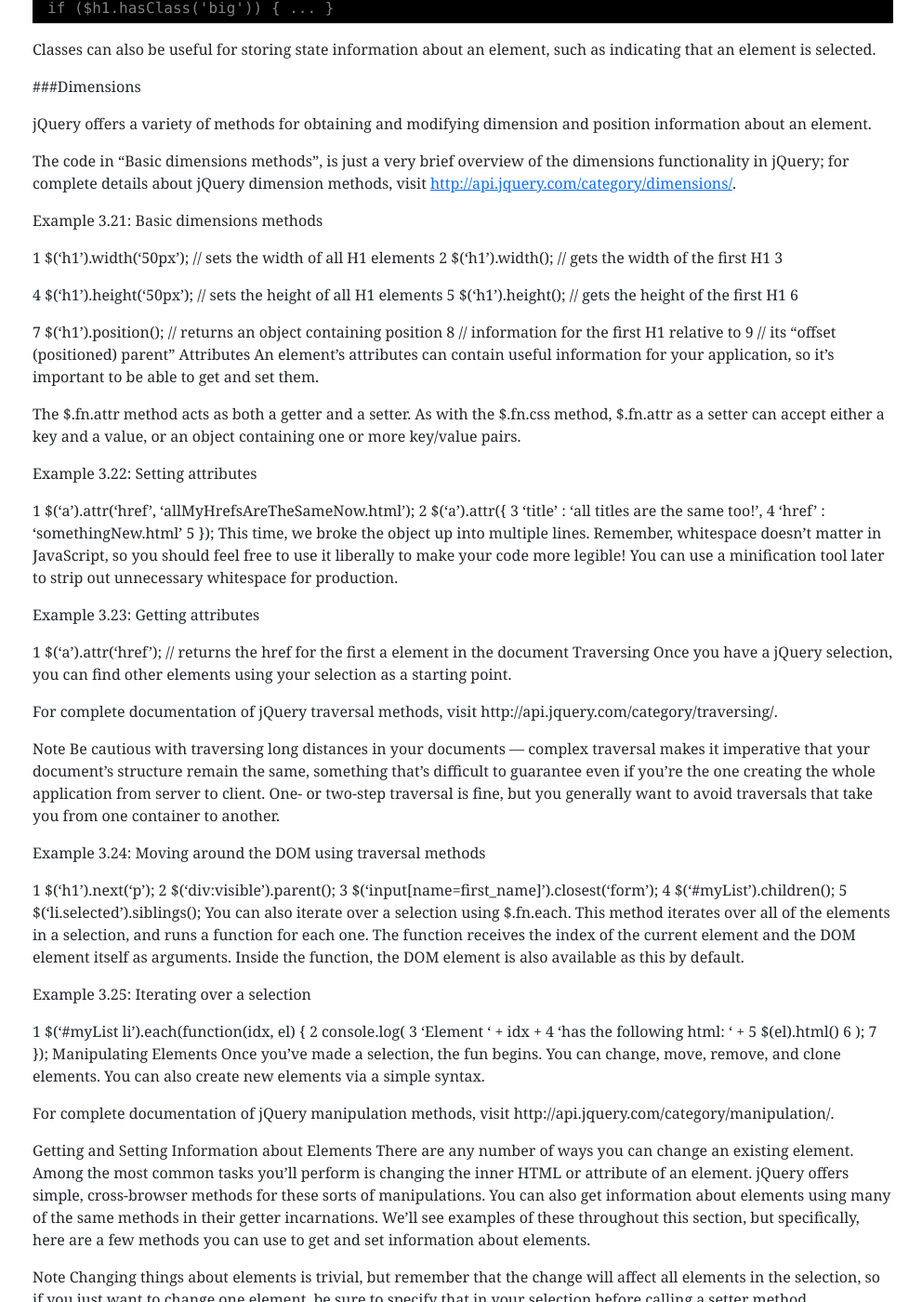
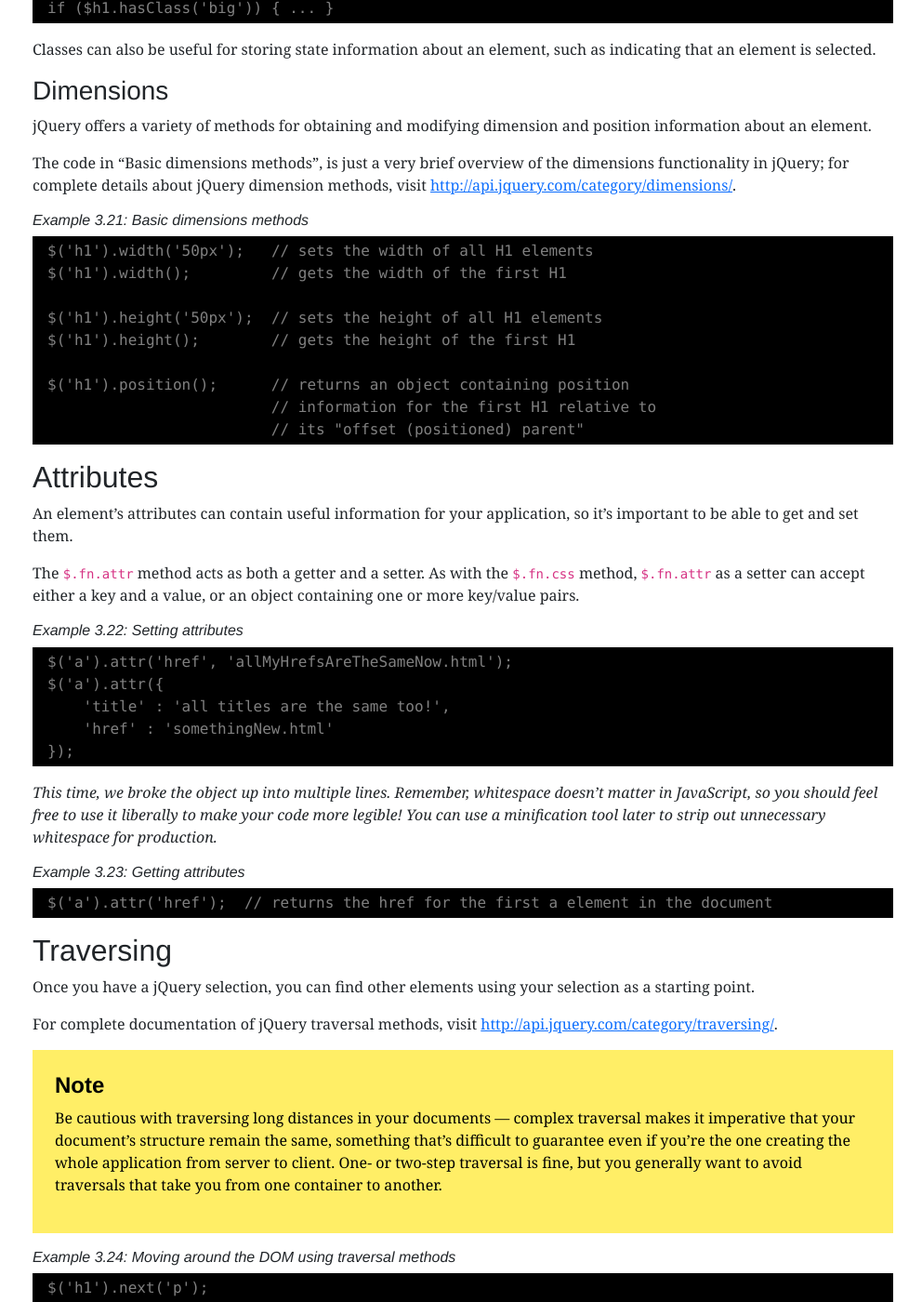
Before and after one commit to dan-carroll/jquery-fundamentals, a Jekyll site: the page built from legacy/ch03-jq-basics.md, in a window 1280 px wide and 1400 px high, scrolled down 7422 px. Shown: the whole window at 93% size, without its empty margins (142-1134 px from the left). Built offline with Jekyll 4.4.1, drawn with Linux system fonts in a browser that asks for light colours; some of the changed text lies outside the part shown.

Commit message:
Update ch03-jq-basics.md

````diff
--- a/legacy/ch03-jq-basics.md
+++ b/legacy/ch03-jq-basics.md
@@ -345,106 +345,102 @@ if ($h1.hasClass('big')) { ... }
 
 Classes can also be useful for storing state information about an element, such as indicating that an element is selected.
 
-###Dimensions
+### Dimensions
 
 jQuery offers a variety of methods for obtaining and modifying dimension and position information about an element.
 
 The code in “Basic dimensions methods”, is just a very brief overview of the dimensions functionality in jQuery; for complete details about jQuery dimension methods, visit [http://api.jquery.com/category/dimensions/](http://api.jquery.com/category/dimensions/).
 
-Example 3.21: Basic dimensions methods
+###### Example 3.21: Basic dimensions methods
 
-1
+``` js
 $('h1').width('50px');   // sets the width of all H1 elements
-2
 $('h1').width();         // gets the width of the first H1
-3
 
-4
 $('h1').height('50px');  // sets the height of all H1 elements
-5
 $('h1').height();        // gets the height of the first H1
-6
 
-7
 $('h1').position();      // returns an object containing position
-8
                          // information for the first H1 relative to
-9
                          // its "offset (positioned) parent"
-Attributes
+```
+
+## Attributes
+
 An element's attributes can contain useful information for your application, so it's important to be able to get and set them.
 
-The $.fn.attr method acts as both a getter and a setter. As with the $.fn.css method, $.fn.attr as a setter can accept either a key and a value, or an object containing one or more key/value pairs.
+The `$.fn.attr` method acts as both a getter and a setter. As with the `$.fn.css` method, `$.fn.attr` as a setter can accept either a key and a value, or an object containing one or more key/value pairs.
 
-Example 3.22: Setting attributes
+###### Example 3.22: Setting attributes
 
-1
+``` js
 $('a').attr('href', 'allMyHrefsAreTheSameNow.html');
-2
 $('a').attr({
-3
     'title' : 'all titles are the same too!',
-4
     'href' : 'somethingNew.html'
-5
 });
-This time, we broke the object up into multiple lines. Remember, whitespace doesn't matter in JavaScript, so you should feel free to use it liberally to make your code more legible! You can use a minification tool later to strip out unnecessary whitespace for production.
+```
 
-Example 3.23: Getting attributes
+*This time, we broke the object up into multiple lines. Remember, whitespace doesn't matter in JavaScript, so you should feel free to use it liberally to make your code more legible! You can use a minification tool later to strip out unnecessary whitespace for production.*
 
-1
+###### Example 3.23: Getting attributes
+
+``` js
 $('a').attr('href');  // returns the href for the first a element in the document
-Traversing
+```
+
+## Traversing
+
 Once you have a jQuery selection, you can find other elements using your selection as a starting point.
 
-For complete documentation of jQuery traversal methods, visit http://api.jquery.com/category/traversing/.
+For complete documentation of jQuery traversal methods, visit [http://api.jquery.com/category/traversing/](http://api.jquery.com/category/traversing/).
 
-Note
-Be cautious with traversing long distances in your documents — complex traversal makes it imperative that your document's structure remain the same, something that's difficult to guarantee even if you're the one creating the whole application from server to client. One- or two-step traversal is fine, but you generally want to avoid traversals that take you from one container to another.
+> #### **Note**
+>
+> Be cautious with traversing long distances in your documents — complex traversal makes it imperative that your document's structure remain the same, something that's difficult to guarantee even if you're the one creating the whole application from server to client. One- or two-step traversal is fine, but you generally want to avoid traversals that take you from one container to another.
 
-Example 3.24: Moving around the DOM using traversal methods
+###### Example 3.24: Moving around the DOM using traversal methods
 
-1
+``` js
 $('h1').next('p');
-2
 $('div:visible').parent();
-3
 $('input[name=first_name]').closest('form');
-4
 $('#myList').children();
-5
 $('li.selected').siblings();
-You can also iterate over a selection using $.fn.each. This method iterates over all of the elements in a selection, and runs a function for each one. The function receives the index of the current element and the DOM element itself as arguments. Inside the function, the DOM element is also available as this by default.
+```
 
-Example 3.25: Iterating over a selection
+You can also iterate over a selection using `$.fn.each`. This method iterates over all of the elements in a selection, and runs a function for each one. The function receives the index of the current element and the DOM element itself as arguments. Inside the function, the DOM element is also available as this by default.
 
-1
+###### Example 3.25: Iterating over a selection
+
+``` js
 $('#myList li').each(function(idx, el) {
-2
     console.log(
-3
         'Element ' + idx +
-4
         'has the following html: ' +
-5
         $(el).html()
-6
     );
-7
 });
-Manipulating Elements
+```
+
+## Manipulating Elements
+
 Once you've made a selection, the fun begins. You can change, move, remove, and clone elements. You can also create new elements via a simple syntax.
 
-For complete documentation of jQuery manipulation methods, visit http://api.jquery.com/category/manipulation/.
+For complete documentation of jQuery manipulation methods, visit [http://api.jquery.com/category/manipulation/](http://api.jquery.com/category/manipulation/).
 
-Getting and Setting Information about Elements
+### Getting and Setting Information about Elements
+
 There are any number of ways you can change an existing element. Among the most common tasks you'll perform is changing the inner HTML or attribute of an element. jQuery offers simple, cross-browser methods for these sorts of manipulations. You can also get information about elements using many of the same methods in their getter incarnations. We'll see examples of these throughout this section, but specifically, here are a few methods you can use to get and set information about elements.
 
-Note
-Changing things about elements is trivial, but remember that the change will affect all elements in the selection, so if you just want to change one element, be sure to specify that in your selection before calling a setter method.
-
-Note
-When methods act as getters, they generally only work on the first element in the selection, and they do not return a jQuery object, so you can't chain additional methods to them. One notable exception is $.fn.text; as mentioned below, it gets the text for all elements in the selection.
+> #### **Note**
+>
+> Changing things about elements is trivial, but remember that the change will affect *all* elements in the selection, so if you just want to change one element, be sure to specify that in your selection before calling a setter method.
+>
+>
+> #### **Note**
+>
+> When methods act as getters, they generally only work on the first element in the selection, and they do not return a jQuery object, so you can't chain additional methods to them. One notable exception is `$.fn.text`; as mentioned below, it gets the text for all elements in the selection.
 
 $.fn.html
 Get or set the html contents.
````
